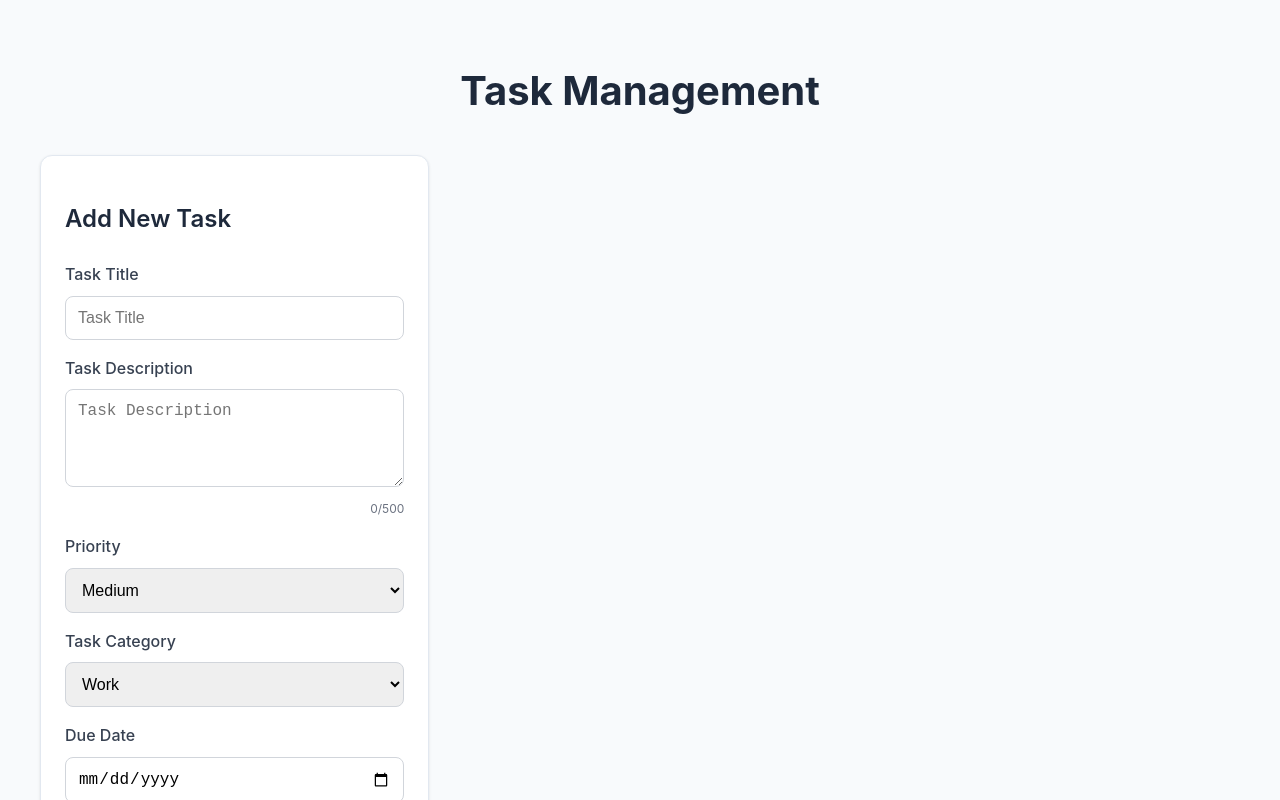
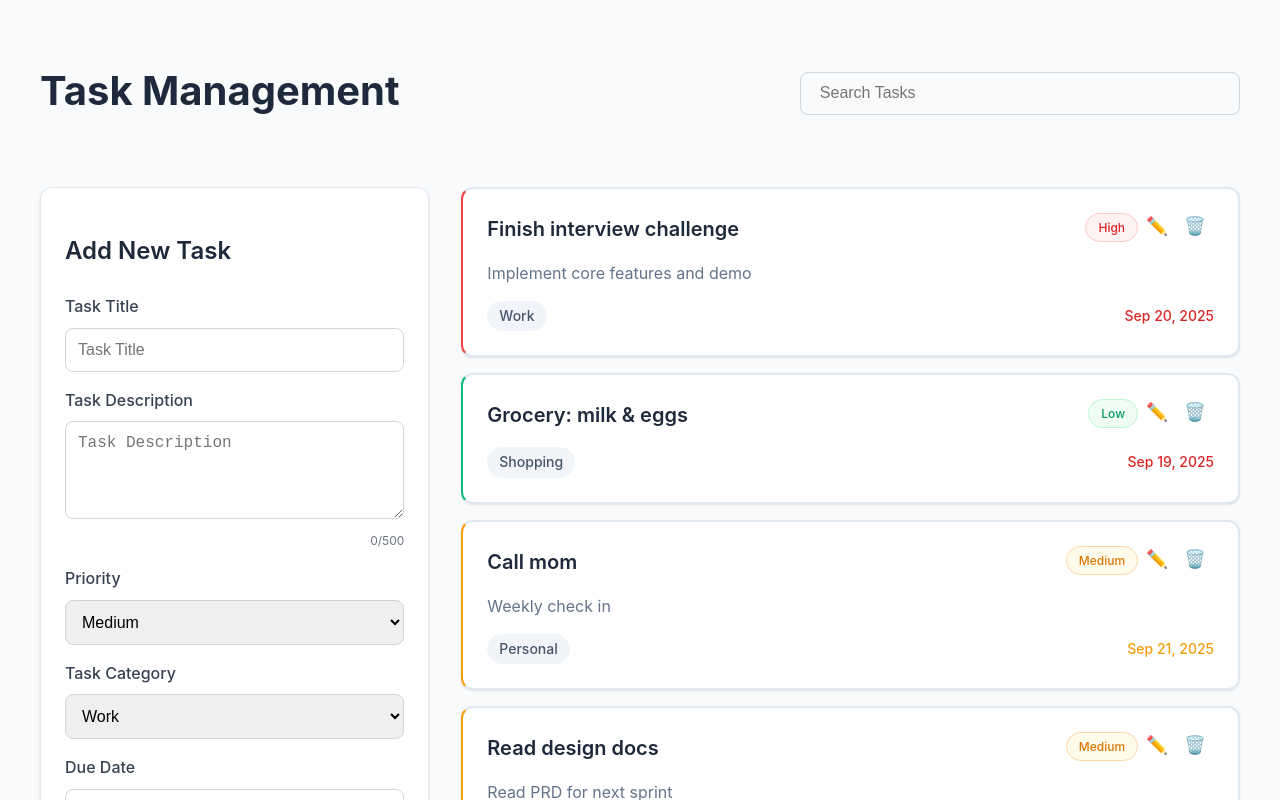
Before and after one commit to Siri-Pulakanti/TaskManagement, a React (Create React App) app: page / in a window 1280 px wide. Shown: the top 800 px of the page. Built offline with nearby package versions, Linux system fonts and the light colour scheme.

Commit message:
feat:Add search functionality

```diff
--- a/src/App.css
+++ b/src/App.css
@@ -3,6 +3,32 @@
   max-width: 1200px;
   margin: 0 auto;
   min-height: 100vh;
+}
+
+.app-header-row {
+  display: flex;
+  align-items: center;
+  gap: 2rem;
+  margin-bottom: 2rem;
+  justify-content: space-between;
+}
+
+.search-bar {
+  flex: 1 1 300px;
+  max-width: 400px;
+  border: 1px solid #d1d5db;
+  border-radius: 8px;
+  font-size: 1rem;
+  padding: 0.7rem 1.2rem;
+  background: #f8fafc;
+  color: #334155;
+  transition: all 0.2s;
+}
+
+.search-bar:focus {
+  outline: none;
+  border-color: #3b82f6;
+  background: #fff;
 }
 
 .App h1 {
--- a/src/App.js
+++ b/src/App.js
@@ -6,6 +6,7 @@ import { TaskProvider } from "./context/TaskContext";
 
 function App() {
   const [editTaskData, setEditTaskData] = useState(null);
+  const [searchQuery, setSearchQuery] = useState("");
   const handleEditRequest = (task) => {
     setEditTaskData(task);
   };
@@ -18,14 +19,24 @@ function App() {
   return (
     <TaskProvider>
       <div className="App">
-        <h1>Task Management</h1>
+        <div className="app-header-row">
+          <h1>Task Management</h1>
+          <input
+            className="search-bar"
+            value={searchQuery}
+            placeholder="Search Tasks"
+            type="text"
+            onChange={(e) => setSearchQuery(e.target.value)}
+          />
+        </div>
+
         <div className="task-container">
           <TaskForm
             editTaskData={editTaskData}
             onSaveEdit={handleSaveEdit}
             onCancelEdit={handleCancelEdit}
           />
-          <TaskList onEdit={handleEditRequest} />
+          <TaskList onEdit={handleEditRequest} searchQuery={searchQuery} />
         </div>
       </div>
     </TaskProvider>
--- a/src/components/TaskList.js
+++ b/src/components/TaskList.js
@@ -2,19 +2,32 @@ import { useTaskContext } from "../context/TaskContext";
 import TaskCard from "./TaskCard";
 import "./TaskList.css";
 
-function TaskList({ onEdit }) {
+function TaskList({ onEdit, searchQuery }) {
   const { tasks, deleteTask } = useTaskContext();
-  if (tasks?.length == 0) {
+  const query = (searchQuery || "").toLowerCase();
+  const filteredTasks = query
+    ? tasks.filter((task) => {
+        return (
+          (task.title && task.title.toLowerCase().includes(query)) ||
+          (task.description &&
+            task.description.toLowerCase().includes(query)) ||
+          (task.category && task.category.toLowerCase().includes(query)) ||
+          (task.priority && task.priority.toLowerCase().includes(query)) ||
+          (task.dueDate && task.dueDate.toLowerCase().includes(query))
+        );
+      })
+    : tasks;
+  if (filteredTasks?.length == 0) {
     return (
       <div className="empty-state">
-        <h3>No Tasks yet</h3>
-        <p>Add your first task to get started</p>
+        <h3>No Matching Tasks</h3>
+        <p>Try a different search term</p>
       </div>
     );
   }
   return (
     <div className="task-list">
-      {tasks?.map((task) => {
+      {filteredTasks?.map((task) => {
         return (
           <TaskCard
             key={task.id}
--- a/src/hooks/useTasks.js
+++ b/src/hooks/useTasks.js
@@ -7,6 +7,8 @@ const loadTasksFromStorage = () => {
     const data = localStorage.getItem(TASKS_STORAGE_KEY);
     if (data) {
       return JSON.parse(data);
+    } else {
+      return [...sampleTasks];
     }
   } catch (e) {
     return [...sampleTasks];
```
